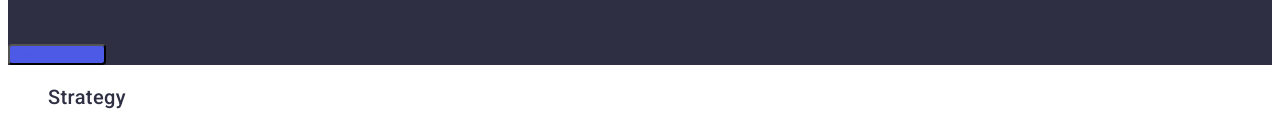
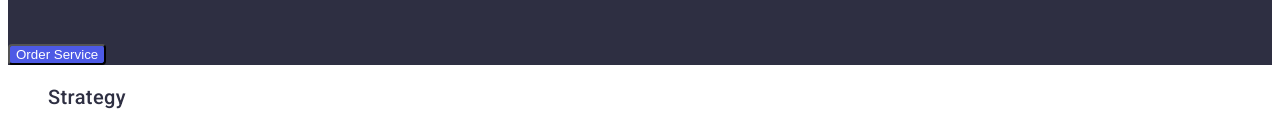
Before and after one commit to shaman2507/goit-markup-hw-02, a plain HTML site: page index.html in a window 1280 px wide. Shown: the part 293-424 px from the top of the page. Drawn offline with Linux system fonts and the light colour scheme.

Commit message:
update styles.css

```diff
--- a/css/styles.css
+++ b/css/styles.css
@@ -10,7 +10,7 @@ body {
     --logo-color: #4D5AE5;
     --banner-title-color: #FFFFFF;
     --banner-background-color: #2E2F42;
-    --banner-btn-color: #4D5AE5;
+    --banner-btn-color: #FFFFFF;
     --footer-logo-color: #F4F4FD;
     --footer-text-color: #E7E9FC;
     --portfolio-btn-color: #4D5AE5;
```
